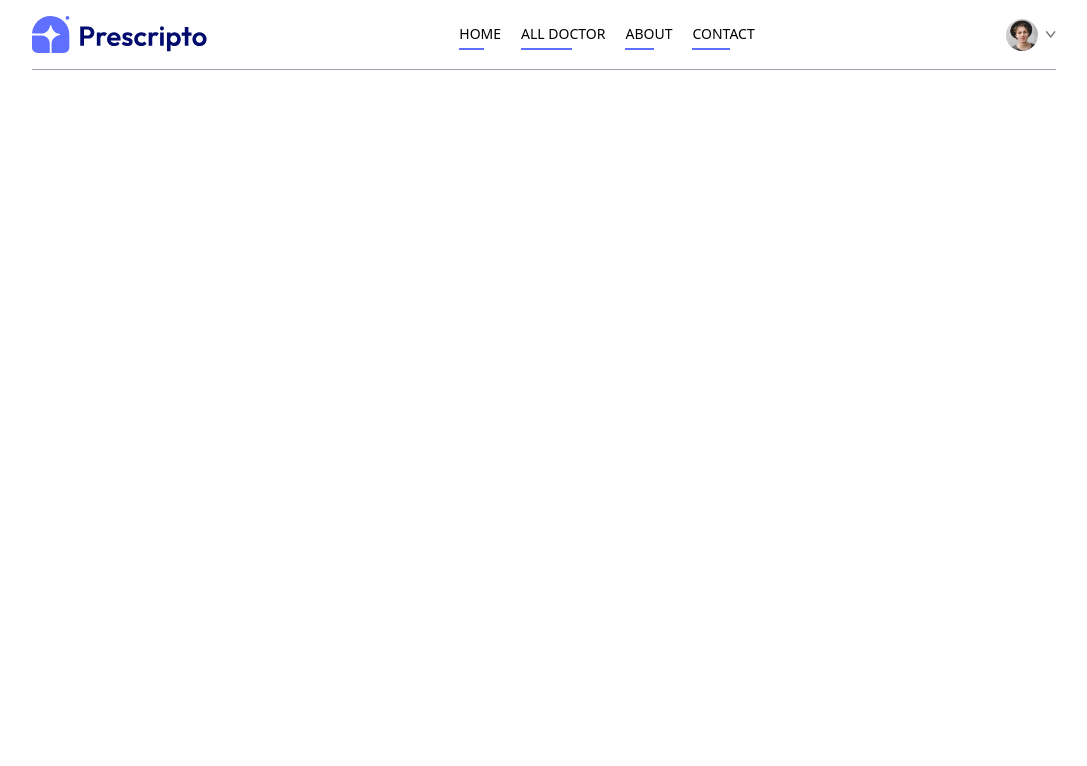
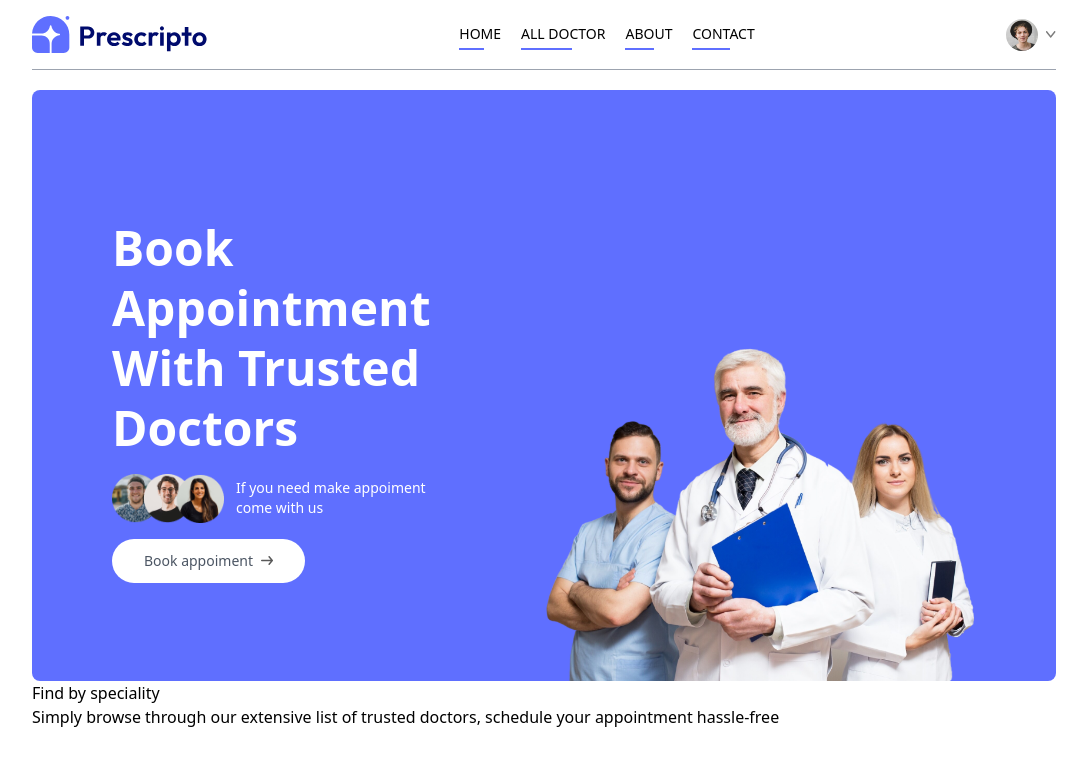
Before and after one commit to son93131-donga/Make-an-appointment, a React (Vite) app in the folder frontend/: page / in a window 1280 px wide. Shown: the top 766 px of the page, without its empty margins (96-1183 px from the left). Built offline with nearby package versions, Linux system fonts and the light colour scheme.

Commit message:
Specialitymenu

```diff
--- a/frontend/src/App.jsx
+++ b/frontend/src/App.jsx
@@ -11,11 +11,14 @@ import Appointment from './pages/Appointment'
 import Navbar from './components/Navbar'
 
 
+
 const App = () => {
   return (
 
       <div className='mx-4 sm:mx-[10%]'>
         <Navbar />
+
+
         <Routes>
           <Route path='/' element={<Home />} />
           <Route path='/doctors' element={<Doctors />} />
--- a/frontend/src/components/Header.jsx
+++ b/frontend/src/components/Header.jsx
@@ -2,25 +2,31 @@ import React from 'react'
 import { assets } from '../assets/assets'
 
 const Header = () => {
+  console.log("Header rendered"); // ❌ Nếu không thấy log → Lỗi import
   return (
-    <div>
+    <div className='flex flex-col md:flex-row flex-wrap bg-primary rounded-lg px-6 md:px-10 lg:px-20'>
+
       {/* ---------------left side------------------ */}
-    <div>
-<p>
+    <div className='md:w-1/2 flex flex-col items-start justify-center gap-4 py-10 m-auto md:py-[10vw] md:mb-[-30px] '>
+<p className='text-3xl md:text-4xl lg:text-5xl text-white font-semibold leading-tight md:leading-tight lg:leading-tight'>
     Book Appointment <br /> With Trusted Doctors
 </p>
-<div>
-    <img src={assets.group_profiles} alt="" />
-    <p>If you need make appoiment <br /> come with us</p>
+
+<div className='flex flex-col md:flex-row items-center gap-3 text-white text-sm font-light'>
+    <img className='w-28 ' src={assets.group_profiles} alt="" />
+    <p>If you need make appoiment <br className='hidden sm:block' /> come with us</p>
 </div>
-<a href="">
-    Book appoiment <img src={assets.arrow_icon} alt="" />
+
+<a href="#speciality" className='flex items-center gap-2 bg-white px-8 py-3 rounded-full text-gray-600 text-sm m-auto md:m-0 hover:scale-105 transition-all duration-300'>
+    Book appoiment <img className='w-3' src={assets.arrow_icon} alt="" />
 </a>
+
     </div>
+
     {/* ---------------right side------------------ */}
 
-    <div>
-<img src={assets.header_img} alt="" />
+    <div className='md:w-1/2 relative '>
+<img className='w-full md:absolute bottom-0 h-auto rounded-lg' src={assets.header_img} alt="" />
     </div>
 
     </div>
--- /dev/null
+++ b/frontend/src/components/SpecialityMenu.jsx
@@ -0,0 +1,16 @@
+import React from 'react'
+import { specialityData } from '../assets/assets'
+
+const SpecialityMenu = () => {
+  return (
+    <div id='speciality'>
+        <h1>Find by speciality</h1>
+        <p>Simply browse through our extensive list of trusted doctors, schedule your appointment hassle-free</p>
+      <div>
+
+      </div>
+    </div>
+  )
+}
+
+export default SpecialityMenu
--- a/frontend/src/pages/Home.jsx
+++ b/frontend/src/pages/Home.jsx
@@ -1,9 +1,13 @@
 import React from 'react'
+import Header from '../components/Header';
+import SpecialityMenu from '../components/SpecialityMenu';
 
 const Home = () => {
+  console.log("Home rendered"); // ✅ Kiểm tra trong Console
   return (
     <div>
-
+   <Header />
+   <SpecialityMenu />
     </div>
   )
 }
```
